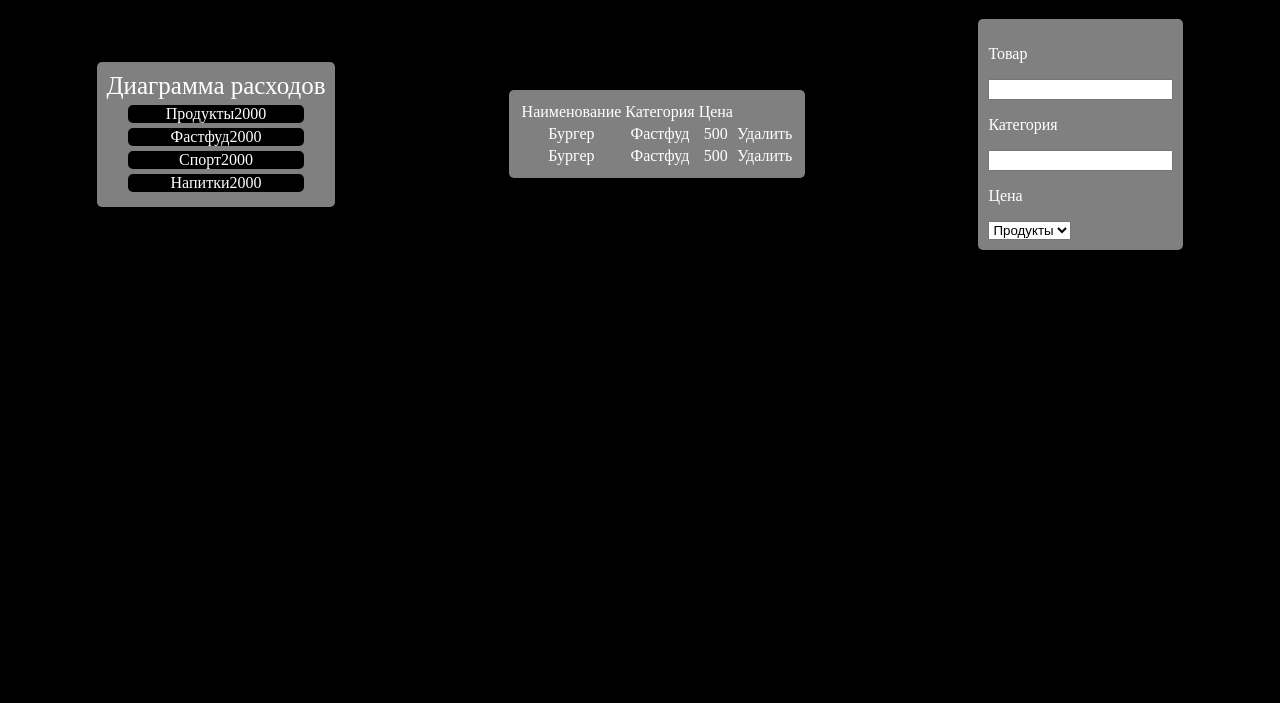
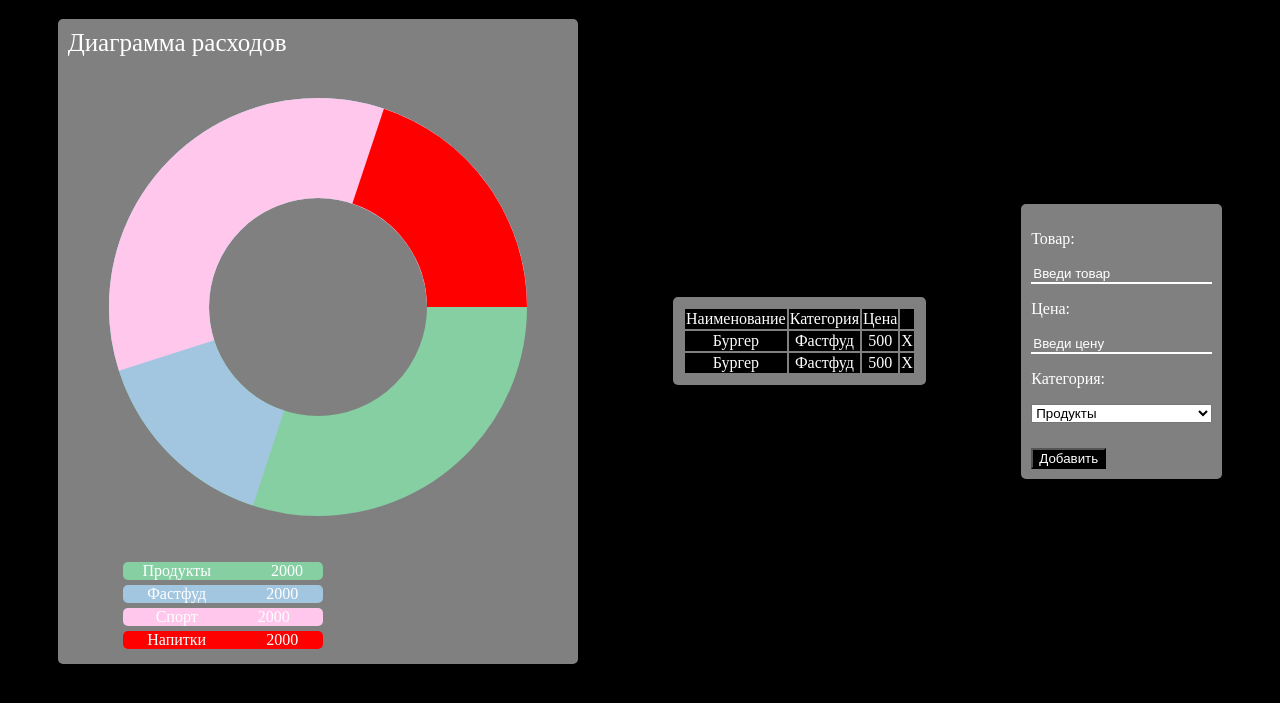
Before and after one commit to onoshkinivan/wallet, a plain HTML site: page index.html in a window 1280 px wide. Shown: the part 61-764 px from the top of the page. Drawn offline with Linux system fonts and the light colour scheme; a script that the page names is missing.

Commit message:
Add files via upload

```diff
--- a/index.html
+++ b/index.html
@@ -18,23 +18,30 @@
             <div class="main__column" id="diagram__column">
                 <div class="diagram-block">
                     <div class="diagram-title">Диаграмма расходов</div>
-                    <div class="diagram"></div>
+                    <div class="diagram">
+                        <svg class="chart" width="500" height="500" viewBox="0 0 50 50">
+                            <circle class="unit" r="15.9" cx="50%" cy="50%"></circle>
+                            <circle class="unit" r="15.9" cx="50%" cy="50%"></circle>
+                            <circle class="unit" r="15.9" cx="50%" cy="50%"></circle>
+                            <circle class="unit" r="15.9" cx="50%" cy="50%"></circle>
+                        </svg>
+                    </div>
                 </div>
                 <div class="legend">
                     <ul class="legend__list">
-                        <li class="legend__item">
+                        <li class="legend__item1">
                             <span class="legend__desc">Продукты</span>
                             <div class="legend__price">2000</div>
                         </li>
-                        <li class="legend__item">
+                        <li class="legend__item2">
                             <span class="legend__desc">Фастфуд</span>
                             <div class="legend__price">2000</div>
                         </li>
-                        <li class="legend__item">
+                        <li class="legend__item3">
                             <span class="legend__desc">Спорт</span>
                             <div class="legend__price">2000</div>
                         </li>
-                        <li class="legend__item">
+                        <li class="legend__item4">
                             <span class="legend__desc">Напитки</span>
                             <div class="legend__price">2000</div>
                         </li>
@@ -45,7 +52,7 @@
                 <table class="table">
                     <thead>
                         <tr class="table__row">
-                            <td class="imya">Наименование</td>
+                            <td class="name">Наименование</td>
                             <td class="category">Категория</td>
                             <td class="price">Цена</td>
                             <td></td>
@@ -53,35 +60,40 @@
                     </thead>
                     <tbody class="tbody">
                         <tr class="table__row">
-                            <td class="imya">Бургер</td>
+                            <td class="name">Бургер</td>
                             <td class="category">Фастфуд</td>
                             <td class="price">500</td>
-                            <td>Удалить</td>
+                            <td class="delete">X</td>
                         </tr>
                         <tr class="table__row">
-                            <td class="imya">Бургер</td>
+                            <td class="name">Бургер</td>
                             <td class="category">Фастфуд</td>
                             <td class="price">500</td>
-                            <td>Удалить</td>
+                            <td class="delete">X</td>
                         </tr>
                     </tbody>
                 </table>
             </div>
             <div class="main__column" id="editor__column">
-                <form class="editor">
+                <form class="editor" name="editor">
                     <div class="editor__row">
-                        <p class="editor__input-name">Товар</p>
-                        <input type="text" class="editor__input" name="">
+                        <p class="editor-name">Товар:</p>
+                        <input type="text" class="editor__input" name="name" placeholder="Введи товар">
                     </div>
                     <div class="editor__row">
-                        <p class="editor__input-name">Категория</p>
-                        <input type="text" class="editor__input" name="">
+                        <p class="editor-price">Цена:</p>
+                        <input type="text" class="editor__input" name="price" placeholder="Введи цену">
                     </div>
                     <div class="editor__row">
-                        <p class="editor__input-name">Цена</p>
-                        <select type="text" class="editor__input" name="selectCategory" id="selectCategory">
+                        <p class="editor-category">Категория:</p>
+                        <select type="text" class="edit__input" name="selectCategory" id="selectCategory">
+                            <option value="product">Продукты</option>
+                            <option value="product">Фастфуд</option>
+                            <option value="product">Спорт</option>
+                            <option value="product">Напитки</option>
+                        </select>
                     </div>
-                    <option value="product">Продукты</option>
+                    <button class="btn" name="Addbtn">Добавить</button>
                 </form>
             </div>
         </div>
--- /dev/null
+++ b/main.js
@@ -0,0 +1,36 @@
+let sale = document.querySelector('.btn');
+let tbody = document.querySelector('.tbody');
+let selectCategory = document.querySelector('.edit__input');
+let name = document.querySelector('.editor__input');
+let price = document.querySelector('.editor__input');
+let del = document.querySelector('.delete');
+let diagram = document.querySelector('.diagram');
+
+let cash = {}
+
+sale.addEventListener('click', (event) => {
+    event.preventDefault();
+    cash.name = editor.name.value;
+    cash.category = editor.selectCategory.options[editor.selectCategory.selectedIndex].innerText;
+    cash.price = editor.price.value;
+    tbody.insertAdjacentHTML('beforeEnd',
+        `
+     <tr class="cash__item cash__row">
+         <td class="cash__td">${cash.name}</td>
+         <td class="cash__td">${cash.category}</td>
+         <td class="cash__td">${cash.price}</td>
+         <td class="cash__td delete">X</td>
+     </tr>
+`
+    )
+
+})
+
+console.log(cash)
+
+tbody.addEventListener('click', (event) => {
+    if (event.target.classList.contains('delete')) {
+        console.log('click')
+        event.target.closest('tr').remove();
+    }
+})
--- a/style.css
+++ b/style.css
@@ -58,8 +58,78 @@ ul>li {
     display: flex;
 }
 
-.legend__item {
-    background-color: black;
+.diagram {
+    display: flex;
+    justify-content: space-between;
+    align-items: center;
+    max-width: 800px;
+}
+
+.unit {
+    fill: none;
+    stroke-width: 10;
+}
+
+.unit:nth-child(1) {
+    stroke: #86cfa3;
+    stroke-dasharray: 100 150;
+}
+
+.unit:nth-child(2) {
+    stroke: #a2c6e0;
+    stroke-dasharray: 70 150;
+    stroke-dashoffset: -30;
+}
+
+.unit:nth-child(3) {
+    stroke: #ffc7ec;
+    stroke-dasharray: 100 150;
+    stroke-dashoffset: -45;
+}
+
+.unit:nth-child(4) {
+    stroke: red;
+    stroke-dasharray: 95 150;
+    stroke-dashoffset: -80;
+}
+
+.legend {
+    max-width: 250px;
+    margin-left: 30px;
+}
+
+.legend__item1 {
+    background-color: #86cfa3;
+    width: 80%;
+    align-items: center;
+    justify-content: center;
+    margin: 5px 10%;
+    border-radius: 5px;
+    display: flex;
+}
+
+.legend__item2 {
+    background-color: #a2c6e0;
+    width: 80%;
+    align-items: center;
+    justify-content: center;
+    margin: 5px 10%;
+    border-radius: 5px;
+    display: flex;
+}
+
+.legend__item3 {
+    background-color: #ffc7ec;
+    width: 80%;
+    align-items: center;
+    justify-content: center;
+    margin: 5px 10%;
+    border-radius: 5px;
+    display: flex;
+}
+
+.legend__item4 {
+    background-color: red;
     width: 80%;
     align-items: center;
     justify-content: center;
@@ -69,9 +139,50 @@ ul>li {
 }
 
 .legend__desc {
+    display: flex;
     text-align: right;
+    margin-right: 30px;
 }
 
 .legend__price {
+    display: flex;
     text-align: left;
+    margin-left: 30px;
 }
+
+
+
+.table__row {
+    background-color: black;
+}
+
+.editor__input {
+    width: 100%;
+    background-color: grey;
+    color: white;
+    display: inline;
+    outline: none;
+    border-top: none;
+    border-left: none;
+    border-right: none;
+    border-bottom-color: white;
+}
+
+input::-webkit-input-placeholder {
+    color: white;
+}
+
+.edit__input {
+    width: 100%;
+    outline: none;
+}
+
+.btn {
+    margin-top: 25px;
+    background-color: black;
+    color: white;
+}
+
+.cash__td {
+    background-color: black;
+}
```
Also changed, not shown: 1 other file.
